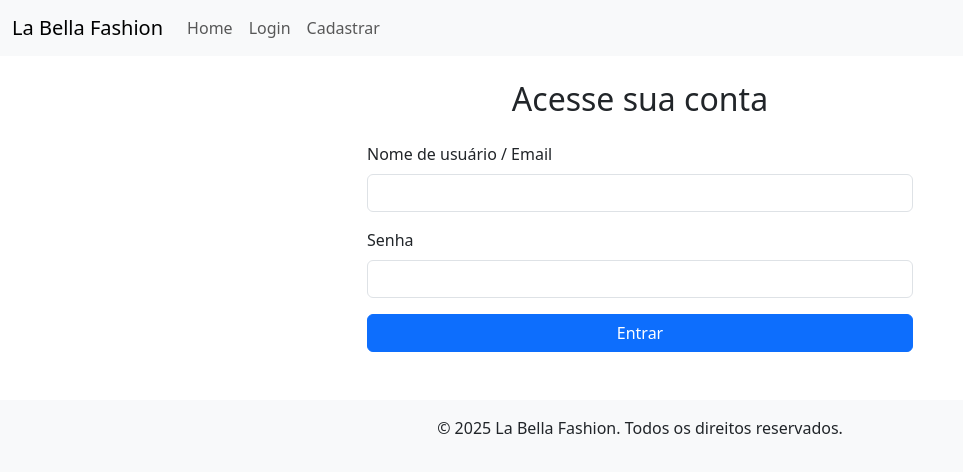
After one commit to Henrique4k77/La-Bella-Fashion, a Django app: page /usuario/login/ in a window 1280 px wide. The commit adds this page. Shown: the top 473 px of the page, without its empty margins (0-963 px from the left). Run offline with Django 5.2, Linux system fonts and the light colour scheme.

Commit message:
aplicaçao de atualizaçoes

```diff
--- /dev/null
+++ b/djangoapp/templates/base.html
@@ -0,0 +1,44 @@
+{% load static %}
+<!DOCTYPE html>
+<html lang="pt-br">
+<head>
+    <meta charset="UTF-8">
+    <meta name="viewport" content="width=device-width, initial-scale=1.0">
+    <title>La Bella Fashion</title>
+    <link href="https://cdn.jsdelivr.net/npm/bootstrap@5.3.3/dist/css/bootstrap.min.css" rel="stylesheet">
+    <link rel="stylesheet" href="{% static 'css/style.css' %}">
+</head>
+<body>
+    <header>
+        <nav class="navbar navbar-expand-lg navbar-light bg-light">
+            <div class="container-fluid">
+                <a class="navbar-brand" href="/">La Bella Fashion</a>
+                <div class="collapse navbar-collapse">
+                    <ul class="navbar-nav me-auto mb-2 mb-lg-0">
+                        <li class="nav-item">
+                            <a class="nav-link" href="/">Home</a>
+                        </li>
+                        <li class="nav-item">
+                            <a class="nav-link" href="{% url 'usuario_login' %}">Login</a>
+                        </li>
+                        <li class="nav-item">
+                            <a class="nav-link" href="/cadastrar">Cadastrar</a>
+                        </li>
+                    </ul>
+                </div>
+            </div>
+        </nav>
+    </header>
+
+    <main class="container mt-4">
+        {% block content %}
+        {% endblock %}
+    </main>
+
+    <footer class="text-center py-3 mt-5 bg-light">
+        <p>&copy; 2025 La Bella Fashion. Todos os direitos reservados.</p>
+    </footer>
+
+    <script src="https://cdn.jsdelivr.net/npm/bootstrap@5.3.3/dist/js/bootstrap.bundle.min.js"></script>
+</body>
+</html>
--- a/djangoapp/urls.py
+++ b/djangoapp/urls.py
@@ -1,22 +1,9 @@
-"""
-URL configuration for djangoapp project.
-
-The `urlpatterns` list routes URLs to views. For more information please see:
-    https://docs.djangoproject.com/en/5.2/topics/http/urls/
-Examples:
-Function views
-    1. Add an import:  from my_app import views
-    2. Add a URL to urlpatterns:  path('', views.home, name='home')
-Class-based views
-    1. Add an import:  from other_app.views import Home
-    2. Add a URL to urlpatterns:  path('', Home.as_view(), name='home')
-Including another URLconf
-    1. Import the include() function: from django.urls import include, path
-    2. Add a URL to urlpatterns:  path('blog/', include('blog.urls'))
-"""
-from django.contrib import admin
-from django.urls import path
+from django.contrib import admin # Adicione essa linha
+from django.urls import path, include
+from . import views
 
 urlpatterns = [
     path('admin/', admin.site.urls),
+    path('', views.home, name='home'),
+    path('usuario/', include('usuario.urls')),
 ]
--- /dev/null
+++ b/djangoapp/views.py
@@ -0,0 +1,5 @@
+# djangoapp/views.py
+from django.shortcuts import render
+
+def home(request):
+    return render(request, 'home.html')
--- a/usuario/templates/login.html
+++ b/usuario/templates/login.html
@@ -1,34 +1,20 @@
 {% extends 'base.html' %}
-
-{% block title %}
-    Login
-{% endblock %}
-
-{% block header %}
-    <h1>Login</h1>
-{% endblock %}
-
 {% block content %}
-    <div class="login-container">
-        <h2>Login</h2>
-        {% if messages %}
-            <div class="messages">
-                {% for message in messages %}
-                    <p style:"color: green;">{{ message }}</p>
-                {% endfor %}
-            </div>
-        {% endif %}
-
-        <form method="post">
-            {% csrf_token %}
-
-            <label for="username">Usuário:</label>
-            <input type="text" name="username" required>
-
-            <label for="password">Senha:</label>
-            <input type="password" name="password" required>
-
-            <button type="submit">Entrar</button>
-        </form>
+    <div class="row justify-content-center">
+        <div class="col-md-6">
+            <h2 class="text-center mb-4">Acesse sua conta</h2>
+            <form method="post">
+                {% csrf_token %}
+                <div class="mb-3">
+                    <label for="username" class="form-label">Nome de usuário / Email</label>
+                    <input type="text" class="form-control" id="username" name="username" required>
+                </div>
+                <div class="mb-3">
+                    <label for="password" class="form-label">Senha</label>
+                    <input type="password" class="form-control" id="password" name="password" required>
+                </div>
+                <button type="submit" class="btn btn-primary w-100">Entrar</button>
+            </form>
+        </div>
     </div>
 {% endblock %}
--- a/usuario/urls.py
+++ b/usuario/urls.py
@@ -0,0 +1,7 @@
+from django.urls import path
+from . import views
+
+urlpatterns = [
+    path('login/', views.login, name='usuario_login'),
+    path('cadastrar/', views.cadastrar, name='usuario_cadastrar'), # Certifique-se de que esta linha existe
+]
--- a/usuario/views.py
+++ b/usuario/views.py
@@ -1,3 +1,8 @@
+# usuario/views.py
 from django.shortcuts import render
 
-# Create your views here.
+def login(request):
+    return render(request, 'login.html')
+
+def cadastrar(request):
+    return render(request, 'cadastrar.html')
```
Also changed, not shown: djangoapp/settings.py (+41 -5 lines), djangoapp/templates/home.html (added, +29 -0 lines), templates/base.html (deleted, +0 -35 lines), templates/home.html (deleted, +0 -13 lines), usuario/templates/cadastrar.html (+22 -7 lines), djangoapp/asgi.py (line endings or trailing spaces), djangoapp/wsgi.py (line endings or trailing spaces).
